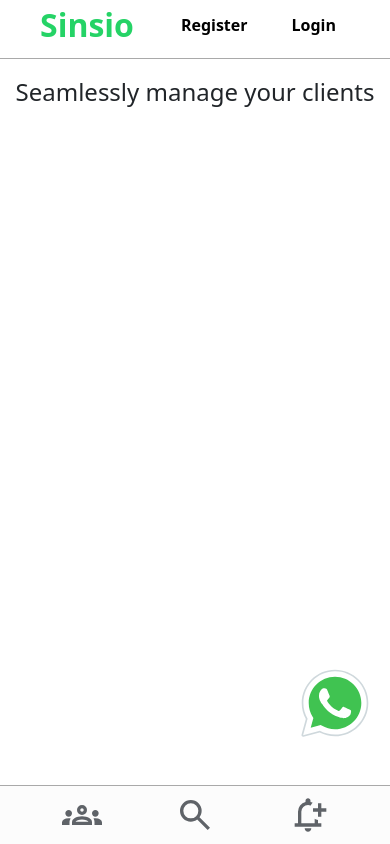
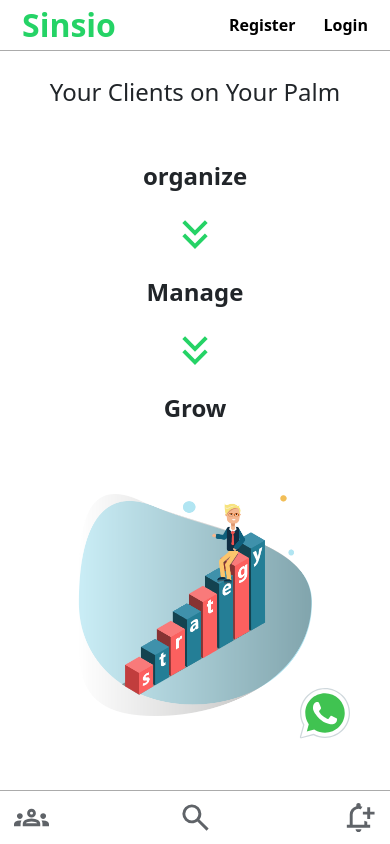
Before and after one commit to pressnardy/sinsio, a Django app: page / in a window 390 px wide. Run offline with Django 5.2, Linux system fonts and the light colour scheme.

Commit message:
mobile home page

```diff
--- a/clients/models.py
+++ b/clients/models.py
@@ -12,9 +12,10 @@ class Client(models.Model):
 	end_date = models.DateField(null=True)
 	renewal_date = models.DateField(null=True)
 	amount = models.DecimalField(max_digits=10, decimal_places=2)
+	phone_number = models.CharField(max_length=20, null=True, blank=True)
 	created_by = models.ForeignKey(User, on_delete=models.CASCADE, null=True, default=None, blank=True)
 
 
 	def __str__(self):
 		return f"{self.name}, {self.policy_number}, {self.registration_number}, " \
-			   f"{self.start_date}, {self.end_date}, {self.amount}"
+			   f"{self.start_date}, {self.end_date}, {self.amount}, {self.phone_number}"
--- a/clients/templates/clients/edit.html
+++ b/clients/templates/clients/edit.html
@@ -35,6 +35,11 @@
 		</label>
 	</div>
 	<div class="form-element">
+		<label>Phone No**.<br>
+			{{ form.phone_number }}
+		</label>
+	</div>
+	<div class="form-element">
 		<label class="date-label">Start Date**<br>
 			{{ form.start_date }}
 		</label>
--- a/clients/templates/clients/index.html
+++ b/clients/templates/clients/index.html
@@ -62,14 +62,18 @@
 					<label class="client-detail"> Policy Number:
 						<span>{{ client.policy_number }}</span>
 					</label>
+					<label class="client-detail"> Phone No:
+						<span>{{ client.renewal_date }}</span>
+					</label>
 					<label class="client-detail"> Start Date:
 						<span>{{ client.start_date }}</span>
 					</label>
 					<label class="client-detail"> End Date:
 						<span>{{ client.end_date }}</span>
 					</label>
+
 					<label class="client-detail"> Renewal Date:
-						<span>{{ client.renewal_date }}</span>
+						<span>{{ client.phone_number }}</span>
 					</label>
 					<button type="submit" class="edit-button">Edit</button>
 				</div>
--- a/clients/templates/clients/search.html
+++ b/clients/templates/clients/search.html
@@ -53,6 +53,9 @@
 					<label class="client-detail"> Policy Number:
 						<span>{{ client.policy_number }}</span>
 					</label>
+					<label class="client-detail"> Phone Number:
+						<span>{{ client.phone_number }}</span>
+					</label>
 					<label class="client-detail"> Start Date:
 						<span>{{ client.start_date }}</span>
 					</label>
--- a/eccentric/static/eccentric/home.css
+++ b/eccentric/static/eccentric/home.css
@@ -4,6 +4,7 @@ html, body {
     position: fixed;
     display: flex;
     flex-direction: column;
+    align-items: center;
     min-width: fit-content;
     min-height: fit-content;
     width: 100%;
@@ -62,7 +63,20 @@ button.login {
     background: none;
 }
 
+.landing-page {
+    display: flex;
+    flex-direction: column;
+    align-items: center;
+    justify-content: center;
+    font-size: 24px;
+    font-weight: 600;
+    gap: 16px;
+    justify-self: center;
+}
 
+#growth {
+    width: 60vw;
+}
 nav > .buttons{
     display: flex;
     flex-wrap: nowrap;
@@ -119,7 +133,7 @@ button.form-submit {
 
 
 img#whatsapp {
-    width: 80px;
+    width: 60px;
 }
 
 
@@ -250,8 +264,8 @@ input.input-text {
         flex-wrap: nowrap;
         justify-content: flex-end;
         align-items: center;
-        gap: 32px;
-        padding: 0 16px;
+        gap: 16px;
+        padding: 0 0 0 16px;
 
     }
 
--- a/eccentric/templates/eccentric/home.html
+++ b/eccentric/templates/eccentric/home.html
@@ -12,11 +12,11 @@
 	<link href="{% static 'eccentric/home.css' %}" rel="stylesheet">
 	<link href="{% static 'manifest.json' %}" rel="manifest">
 	<script defer src="{% static 'js/main.js' %}"></script>
-	<link rel="stylesheet" href="{% static 'clients/index.css' %}">
+	<!-- <link rel="stylesheet" href="{% static 'clients/index.css' %}"> -->
 
 </head>
 <body>
-	<nav>
+	<nav id="home-nav">
 		<div class="title">
 			<form action="{% url 'eccentric:home' %}">
 				<button class="title home" type="submit">Sinsio</button>
@@ -35,14 +35,31 @@
 	<section id="home">
 	{% block home %}
 		<div class="heading">
-			Seamlessly manage your clients
+			Your Clients on Your Palm
 		</div>
 		<br>
-		<section id="logging">
-			{% block logging %}
-			{% endblock %}
-		</section>
-
+		<br>
+		<div class="landing-page">
+		<div class="organize">
+			organize
+		</div>
+		<div class="arrow-down">
+			<img src="{% static 'doublearrow.svg' %}">
+		</div>
+		<div class="manage">
+			Manage
+		</div>
+		<div class="arrow-down">
+			<img src="{% static 'doublearrow.svg' %}">
+		</div>
+		<div class="grow">
+			Grow
+		</div>
+		<br>
+		<div>
+			<img id="growth" src="{% static 'growth.png' %}">
+		</div>
+	</div>
 		<form class="contact-us">
 			<button id="send-message">
 				<img id="whatsapp" src="{% static 'eccentric/svg/whatsapp-chat.svg' %}">
@@ -50,6 +67,7 @@
 		</form>
 	{% endblock %}
 	</section>
+
 	<footer>
 		<form action="{% url 'clients:index' %}" method="POST">
 			{% csrf_token %}
```
Also changed, not shown: clients/forms.py (+9 -2 lines), clients/static/clients/mediaindex.css (+18 -5 lines), clients/migrations/0014_client_phone_number.py (added), eccentric/static/doublearrow.svg (added), eccentric/static/growth.png (added).
